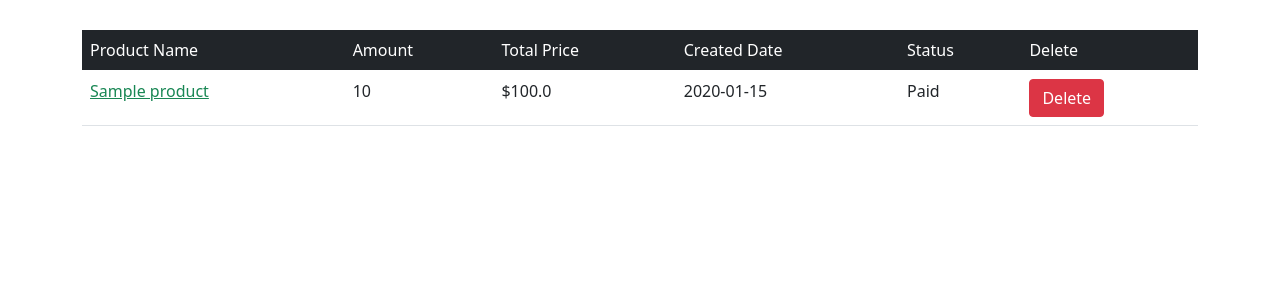
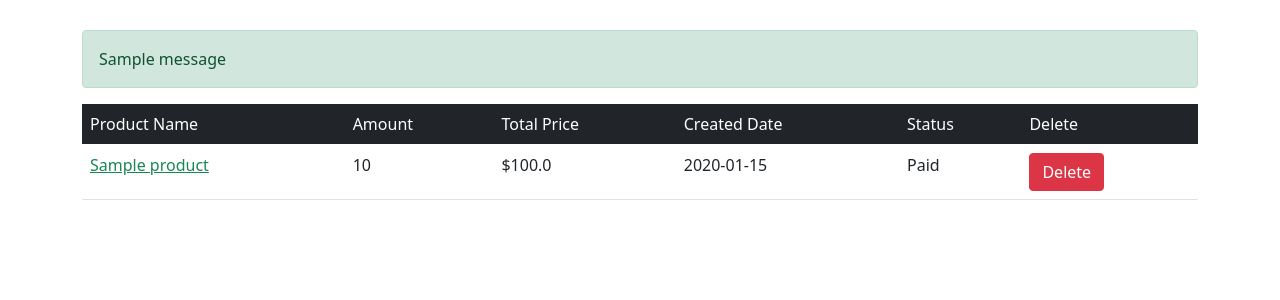
Before and after one commit to AymanRefat/django-shop, a Django app: page /orders/ in a window 1280 px wide. Shown: the part 56-356 px from the top of the page. Run offline with Django 4.2, Linux system fonts and the light colour scheme; a user stored in the database is signed in; tables that the repository leaves empty hold one stand-in row (values such as "Sample post"); one stand-in notice (Sample message) is shown.

Commit message:
Add Messages in Order Behaviors ( Create - Update - Delete )

```diff
--- a/orders/views.py
+++ b/orders/views.py
@@ -6,8 +6,9 @@ from django.views.generic import (
 		ListView,
 		UpdateView,
 )
+from django.http import HttpResponse
 from .models import Order
-
+from django.contrib import messages
 from django.contrib.auth.mixins import LoginRequiredMixin, UserPassesTestMixin
 from typing import Optional
 from django.forms.models import modelform_factory
@@ -18,6 +19,7 @@ from products.models import Product
 
 class GetOrders(LoginRequiredMixin, ListView):
 		"""Show the Users Orders in Table"""
+
 		login_url = settings.LOGIN_URL
 
 		template_name = "orders/orders.html"
@@ -30,6 +32,7 @@ class GetOrders(LoginRequiredMixin, ListView):
 				order_id = request.POST.get("order_id")
 				order: Order = Order.objects.get(id=order_id)
 				order.delete()
+				messages.success(request , "Order Deleted Successfully!")
 				return redirect("orders:orders")
 
 
@@ -49,14 +52,13 @@ class CreateOrder(LoginRequiredMixin, TemplateView):
 		Form = modelform_factory(Order, fields=fields, labels=labels, widgets=widgets)
 
 		def post(self, request):
-				print("post")
 				form = self.Form(request.POST)
 				try:
 						if form.is_valid():
 								order = form.save(False)
 								order.customer = request.user
 								order.save()
-								print("userCreated")
+								messages.success(request, "Order Created Successfully!")
 								return redirect(self.success_url)
 				except:
 						return Http404("Some Thing Went Wrong")
@@ -72,8 +74,10 @@ class CreateOrder(LoginRequiredMixin, TemplateView):
 				context[self.context_object_name] = self.form()
 				return context
 
+
 class UpdateOrder(LoginRequiredMixin, UserPassesTestMixin, UpdateView):
 		"""Update Order"""
+
 		login_url = settings.LOGIN_URL
 		model = Order
 		context_object_name = "form"
@@ -84,3 +88,7 @@ class UpdateOrder(LoginRequiredMixin, UserPassesTestMixin, UpdateView):
 		def test_func(self) -> Optional[bool]:
 				object: Order = self.get_object()
 				return self.request.user == object.customer
+
+		def form_valid(self, form) -> HttpResponse:
+				messages.success(self.request, "Order Updated Successfully!")
+				return super().form_valid(form)
--- a/templates/layout.html
+++ b/templates/layout.html
@@ -19,6 +19,7 @@
     </style>
   </head>
   <body>
+
 
     <nav class="navbar navbar-dark bg-dark">
       <div class="container-fluid">
@@ -65,13 +66,22 @@
     <div class="container">
 
 
+      {% if messages %}
+      <div class="messages">
+    {% for message in messages %}
+    <div class="alert alert-{{message.tags}}" role="alert">
+      {{ message }}
+    </div>
+    {% endfor %}
+    </div>
+    {% endif %}
 
 
       {% block content %}{% endblock content %}
     </div>
 
     <script
-      src="https://cdn.jsdelivr.net/npm/bootstrap@5.0.2/dist/js/bootstrap.bundle.min.js"
+    src="https://cdn.jsdelivr.net/npm/bootstrap@5.0.2/dist/js/bootstrap.bundle.min.js"
       integrity="sha384-MrcW6ZMFYlzcLA8Nl+NtUVF0sA7MsXsP1UyJoMp4YLEuNSfAP+JcXn/tWtIaxVXM"
       crossorigin="anonymous"
     ></script>
```
